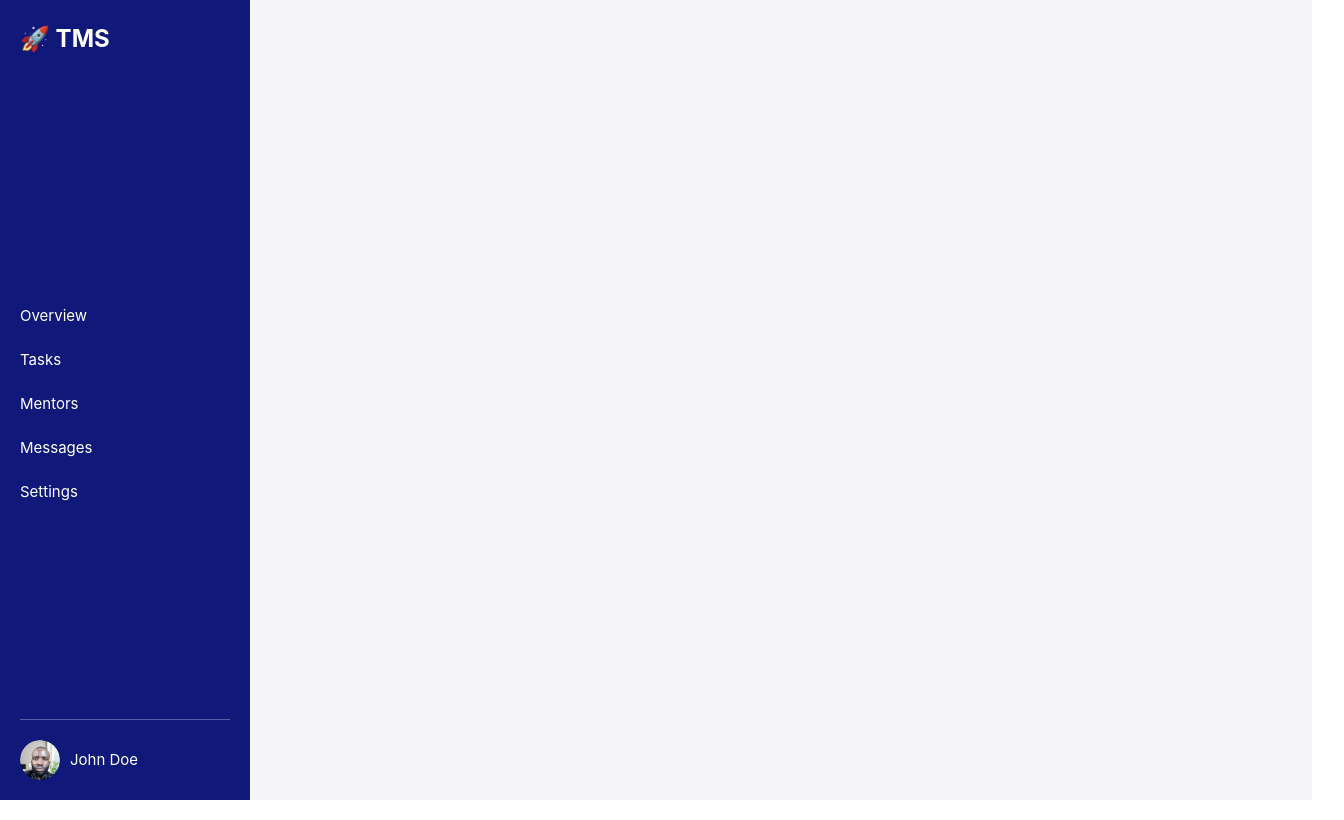
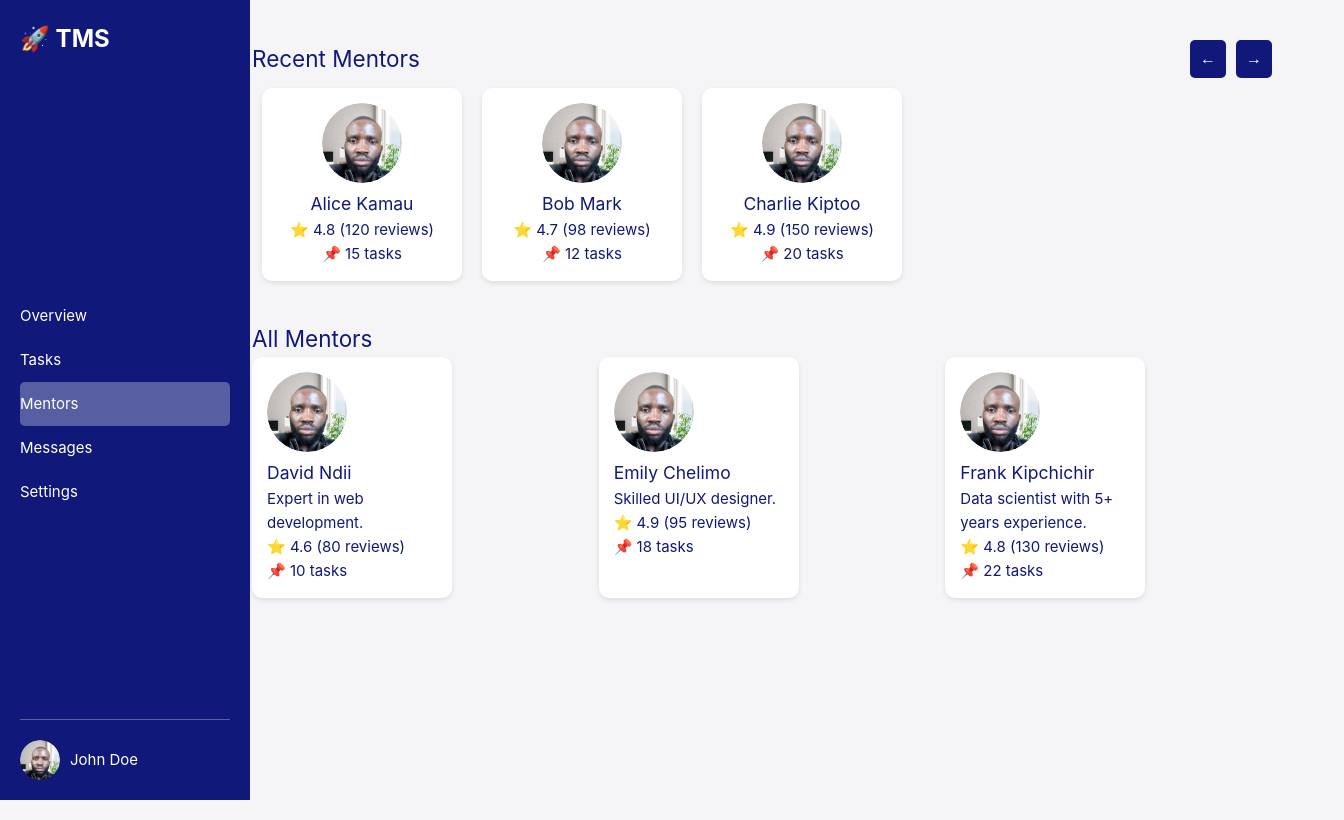
Before and after one commit to cheboi/task-management-app, a Vue app: page /mentors in a window 1280 px wide. Shown: the whole page, 1344 px wide, since content can reach past the window. Built offline with nearby package versions, Linux system fonts and the light colour scheme.

Commit message:
prog: mentors page

```diff
--- a/src/assets/main.css
+++ b/src/assets/main.css
@@ -1,18 +1,17 @@
-@import './base.css';
+@import "./base.css";
+
+html,
+body {
+  height: 100%;
+  margin: 0;
+  padding: 0;
+  background: #f5f5f7; /* Ensure consistent background */
+}
 
 #app {
-  max-width: 1280px;
-  margin: 0 auto;
-  padding: 2rem;
-  font-weight: normal;
-}
-
-a,
-.green {
-  text-decoration: none;
-  color: hsla(160, 100%, 37%, 1);
-  transition: 0.4s;
-  padding: 3px;
+  display: flex;
+  flex-direction: column;
+  min-height: 100vh; /* Ensure the app takes at least full viewport height */
 }
 
 @media (hover: hover) {
--- a/src/router/index.js
+++ b/src/router/index.js
@@ -1,14 +1,14 @@
 import { createRouter, createWebHistory } from "vue-router";
 import Overview from "@/views/Overview.vue";
 import Tasks from "@/views/Tasks.vue";
-// import Mentors from "@/views/Mentors.vue";
+import Mentors from "@/views/Mentors.vue";
 // import Messages from "@/views/Messages.vue";
 // import Settings from "@/views/Settings.vue";
 
 const routes = [
   { path: "/", component: Overview },
   { path: "/tasks", component: Tasks },
-//   { path: "/mentors", component: Mentors },
+  { path: "/mentors", component: Mentors },
 //   { path: "/messages", component: Messages },
 //   { path: "/settings", component: Settings },
 ];
--- /dev/null
+++ b/src/views/Mentors.vue
@@ -0,0 +1,200 @@
+<template>
+  <div class="mentors-page">
+    <!-- Recent Mentors Section -->
+    <div class="recent-mentors">
+      <div class="section-header">
+        <h2>Recent Mentors</h2>
+        <div class="arrows">
+          <button @click="scrollLeft" class="arrow left">&#8592;</button>
+          <button @click="scrollRight" class="arrow right">&#8594;</button>
+        </div>
+      </div>
+      <div class="scroll-container">
+        <div class="mentors-wrapper" ref="recentMentorsRef">
+          <div
+            v-for="mentor in recentMentors"
+            :key="mentor.id"
+            class="mentor-card"
+          >
+            <img :src="mentor.image" alt="Mentor Image" class="mentor-image" />
+            <div class="mentor-info">
+              <h3>{{ mentor.name }}</h3>
+              <p>⭐ {{ mentor.rating }} ({{ mentor.reviews }} reviews)</p>
+              <p>📌 {{ mentor.tasks }} tasks</p>
+            </div>
+          </div>
+        </div>
+      </div>
+    </div>
+
+    <!-- Mentors List Section -->
+    <div class="mentors-list">
+      <h2>All Mentors</h2>
+      <div class="grid">
+        <div
+          v-for="mentor in allMentors"
+          :key="mentor.id"
+          class="mentor-card detailed"
+        >
+          <img :src="mentor.image" alt="Mentor Image" class="mentor-image" />
+          <div class="mentor-info">
+            <h3>{{ mentor.name }}</h3>
+            <p>{{ mentor.description }}</p>
+            <p>⭐ {{ mentor.rating }} ({{ mentor.reviews }} reviews)</p>
+            <p>📌 {{ mentor.tasks }} tasks</p>
+          </div>
+        </div>
+      </div>
+    </div>
+  </div>
+</template>
+
+<script setup>
+import { ref } from "vue";
+
+const recentMentorsRef = ref(null);
+
+// Dummy Data
+const recentMentors = ref([
+  {
+    id: 1,
+    name: "Alice Kamau",
+    rating: 4.8,
+    reviews: 120,
+    tasks: 15,
+    image: new URL("../assets/avatar.png", import.meta.url).href,
+  },
+  {
+    id: 2,
+    name: "Bob Mark",
+    rating: 4.7,
+    reviews: 98,
+    tasks: 12,
+    image: new URL("../assets/avatar.png", import.meta.url).href,
+  },
+  {
+    id: 3,
+    name: "Charlie Kiptoo",
+    rating: 4.9,
+    reviews: 150,
+    tasks: 20,
+    image: new URL("../assets/avatar.png", import.meta.url).href,
+  },
+]);
+
+const allMentors = ref([
+  {
+    id: 4,
+    name: "David Ndii",
+    description: "Expert in web development.",
+    rating: 4.6,
+    reviews: 80,
+    tasks: 10,
+    image: new URL("../assets/avatar.png", import.meta.url).href,
+  },
+  {
+    id: 5,
+    name: "Emily Chelimo",
+    description: "Skilled UI/UX designer.",
+    rating: 4.9,
+    reviews: 95,
+    tasks: 18,
+    image: new URL("../assets/avatar.png", import.meta.url).href,
+  },
+  {
+    id: 6,
+    name: "Frank Kipchichir",
+    description: "Data scientist with 5+ years experience.",
+    rating: 4.8,
+    reviews: 130,
+    tasks: 22,
+    image: new URL("../assets/avatar.png", import.meta.url).href,
+  },
+]);
+
+const scrollLeft = () => {
+  if (recentMentorsRef.value) {
+    recentMentorsRef.value.scrollBy({ left: -300, behavior: "smooth" });
+  }
+};
+const scrollRight = () => {
+  if (recentMentorsRef.value) {
+    recentMentorsRef.value.scrollBy({ left: 300, behavior: "smooth" });
+  }
+};
+</script>
+
+<style scoped>.mentors-page {
+    padding: 20px;
+    background: #f5f5f7;
+    min-height: 100vh;
+    color: #10197a;
+  }
+
+  .recent-mentors {
+    position: relative;
+    margin-bottom: 30px;
+  }
+
+  .section-header {
+    display: flex;
+    justify-content: space-between;
+    align-items: center;
+  }
+
+  .arrows {
+    display: flex;
+    gap: 10px;
+  }
+
+  .scroll-container {
+    display: flex;
+    overflow: hidden;
+    width: 100%;
+  }
+
+  .mentors-wrapper {
+    display: flex;
+    overflow-x: auto;
+    scroll-behavior: smooth;
+    gap: 20px;
+    padding: 10px;
+  }
+
+  .mentor-card {
+    background: white;
+    padding: 15px;
+    border-radius: 10px;
+    box-shadow: 0 2px 5px rgba(0, 0, 0, 0.1);
+    text-align: center;
+    width: 200px;
+    flex-shrink: 0; /* Ensures smooth scrolling */
+  }
+
+  .mentor-card.detailed {
+    text-align: left;
+  }
+
+  .mentor-image {
+    width: 80px;
+    height: 80px;
+    border-radius: 50%;
+  }
+
+  .grid {
+    display: grid;
+    grid-template-columns: repeat(3, 1fr);
+    gap: 20px;
+  }
+
+  .arrow {
+    background: #10197a;
+    color: white;
+    border: none;
+    padding: 10px;
+    cursor: pointer;
+    border-radius: 5px;
+    font-size: 16px;
+  }
+
+</style>
```
